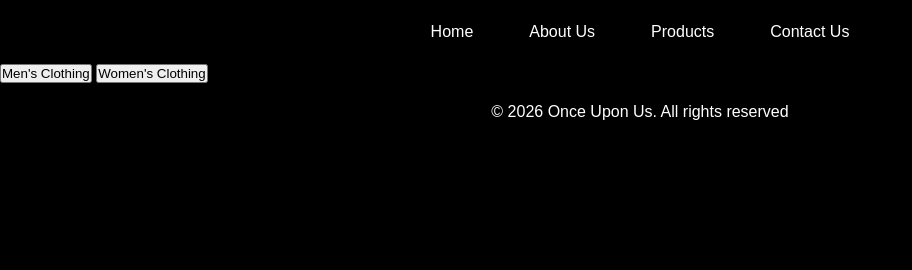
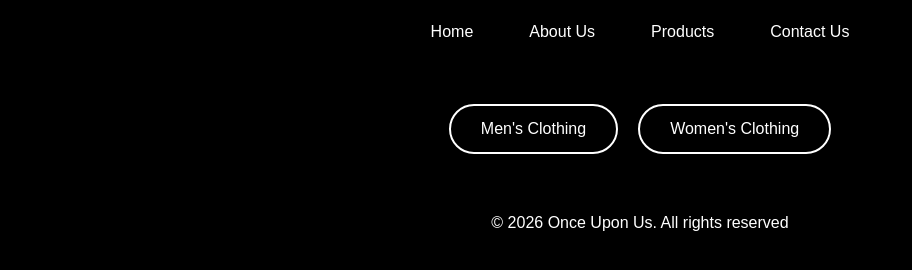
Before and after one commit to georgenjenga-dev/html-css-Brand, a plain HTML site: page explore.html in a window 1280 px wide. Shown: the whole page, without its empty margins (0-912 px from the left). Drawn offline with Linux system fonts and the light colour scheme.

Commit message:
initial commit

```diff
--- a/explore.html
+++ b/explore.html
@@ -69,6 +69,33 @@ footer {
     padding: 20px;
     background: #000;
 }
+/* Container */
+.category-buttons {
+    display: flex;
+    justify-content: center;
+    gap: 20px;
+    margin: 40px 0;
+    flex-wrap: wrap;
+}
+
+/* Buttons */
+.category-buttons button {
+    padding: 14px 30px;
+    border: 2px solid white;
+    background: transparent;
+    color: white;
+    font-size: 16px;
+    border-radius: 30px;
+    cursor: pointer;
+    transition: 0.3s;
+}
+
+/* Hover effect */
+.category-buttons button:hover {
+    background: white;
+    color: black;
+    transform: scale(1.05);
+}
     </style>
 
 <nav class="navbar">
@@ -81,9 +108,11 @@ footer {
 </nav>
 
 
-       <button onclick="window.location.href=''">Men's Clothing</button>
+      <div class="category-buttons">
+    <button onclick="window.location.href=''">Men's Clothing</button>
+    <button onclick="window.location.href=''">Women's Clothing</button>
+</div>
 
-       <button onclick="window.location.href=''">Women's Clothing</button>
 
 <footer>
     © 2026 Once Upon Us. All rights reserved
```
